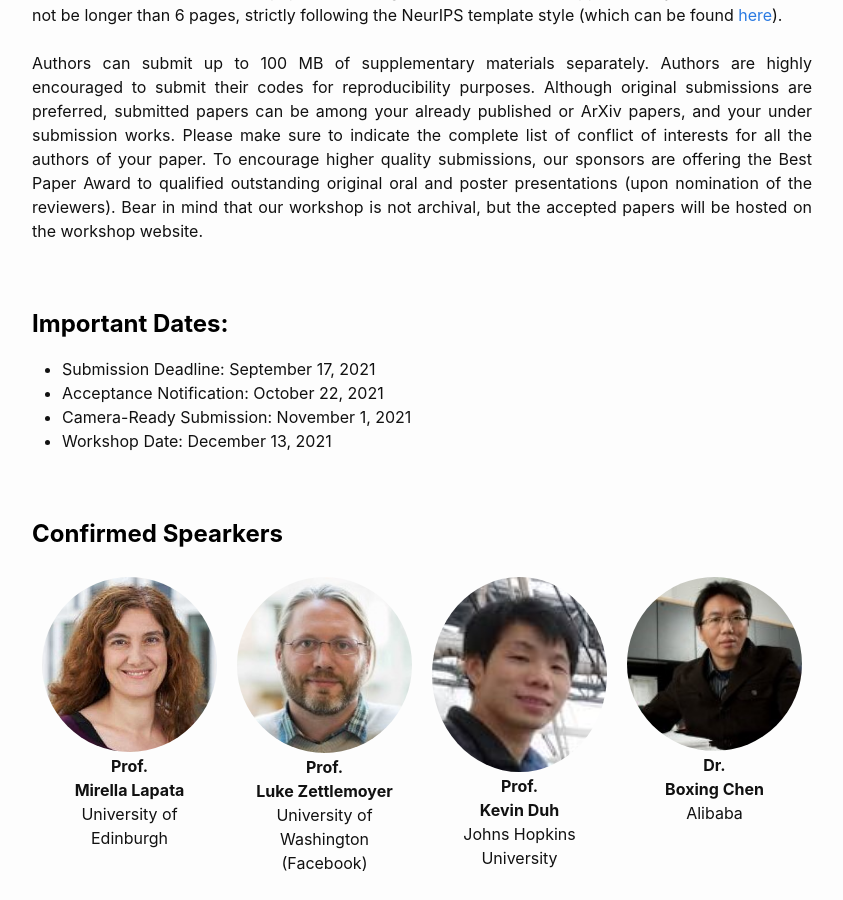
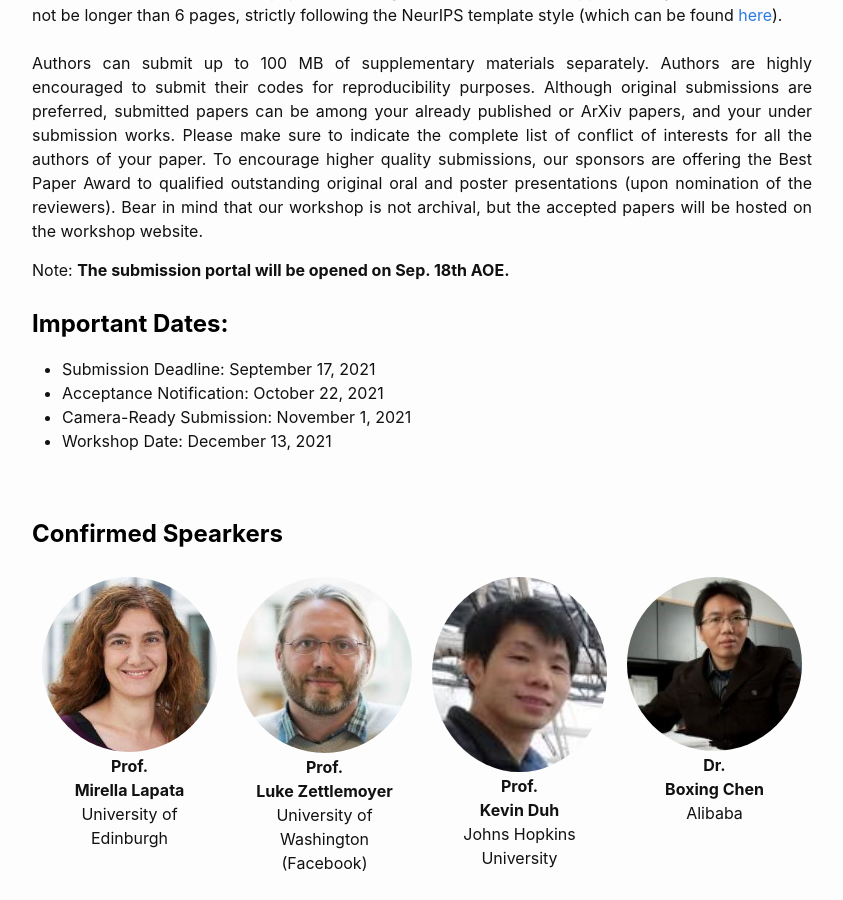
Before and after one commit to newsumm/newsumm.github.io, a Jekyll site: the page built from index.md, in a window 1280 px wide and 900 px high, scrolled down 2275 px. Shown: the whole window, without its empty margins (218-1061 px from the left). Built offline with Jekyll 4.4.1, drawn with Linux system fonts in a browser that asks for light colours.

Commit message:
submission date

```diff
--- a/index.md
+++ b/index.md
@@ -100,6 +100,8 @@ You are invited to submit your papers in our CMT submission <a href='https://cmt
 <br><br>
 Authors can submit up to 100 MB of supplementary materials separately. Authors are highly encouraged to submit their codes for reproducibility purposes. Although original submissions are preferred, submitted papers can be among your already published or ArXiv papers, and your under submission works. Please make sure to indicate the complete list of conflict of interests for all the authors of your paper. To encourage higher quality submissions, our sponsors are offering the Best Paper Award to qualified outstanding original oral and poster presentations (upon nomination of the reviewers). Bear in mind that our workshop is not archival, but the accepted papers will be hosted on the workshop website.
 </p>
+
+Note: <b>The submission portal will be opened on Sep. 18th AOE. </b>
 
 <br><br>
 <h2 class="blackpar_title">Important Dates:</h2>
```
